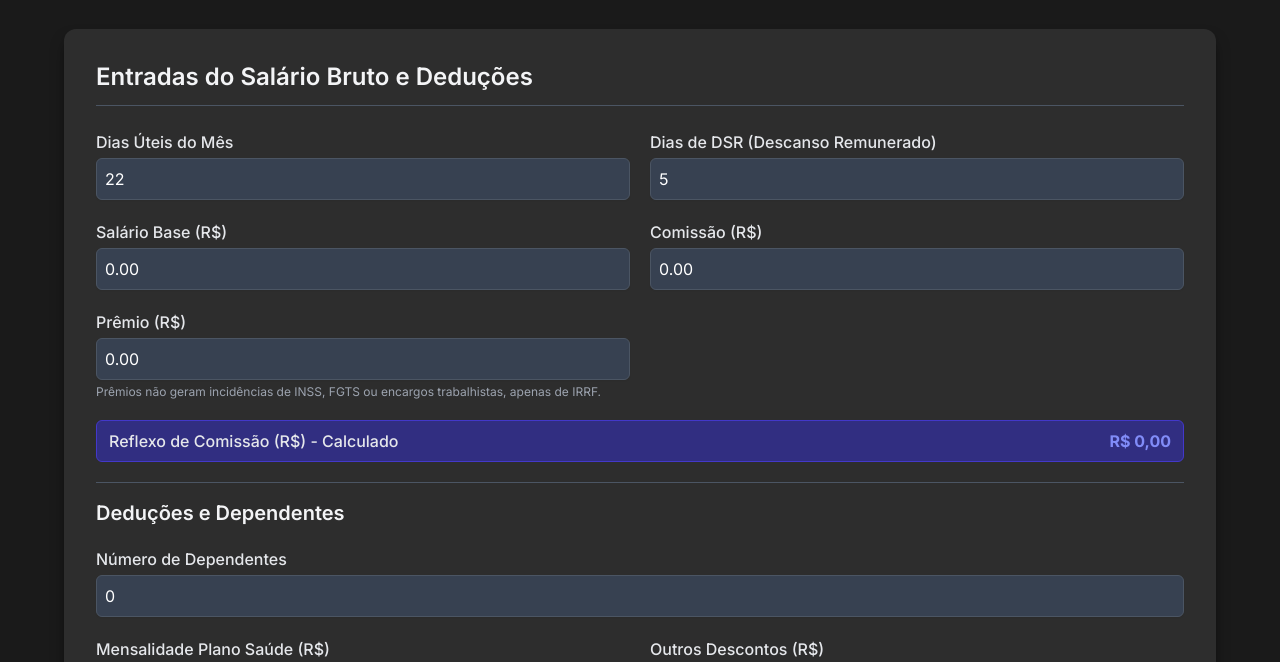
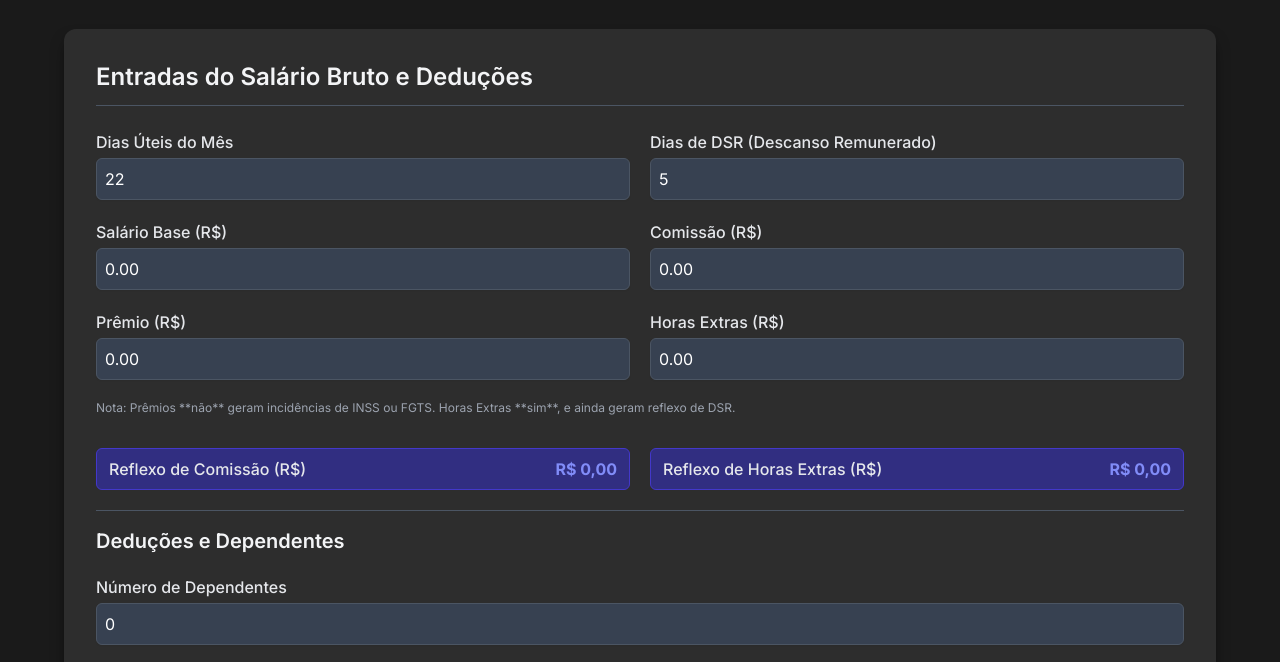
Before and after one commit to CG101010/salario, a plain HTML site: page index.html in a window 1280 px wide. Shown: the part 107-769 px from the top of the page. Drawn offline with nearby package versions, Linux system fonts and the light colour scheme.

Commit message:
Update index.html

```diff
--- a/index.html
+++ b/index.html
@@ -97,19 +97,31 @@
                     <label class="block">
                         <span class="text-gray-200 font-medium">Prêmio (R$)</span>
                         <input type="number" id="premio" class="mt-1 block w-full rounded-md border-gray-600 shadow-sm focus:border-blue-400 focus:ring focus:ring-blue-400 focus:ring-opacity-50 p-2 border bg-gray-700 text-white" value="0.00" min="0" step="0.01">
-                        <p class="text-xs text-gray-400 mt-1">
-                            Prêmios não geram incidências de INSS, FGTS ou encargos trabalhistas, apenas de IRRF.
-                        </p>
                     </label>
-
-                    <!-- Espaço Vazio para alinhamento -->
-                    <div></div>
+                    <!-- NOVO CAMPO: Horas Extras -->
+                    <label class="block">
+                        <span class="text-gray-200 font-medium">Horas Extras (R$)</span>
+                        <input type="number" id="horasExtras" class="mt-1 block w-full rounded-md border-gray-600 shadow-sm focus:border-blue-400 focus:ring focus:ring-blue-400 focus:ring-opacity-50 p-2 border bg-gray-700 text-white" value="0.00" min="0" step="0.01">
+                    </label>
                 </div>
 
-                <!-- DISPLAY DO REFLEXO CALCULADO -->
-                <div class="flex justify-between items-center py-2 px-3 bg-indigo-900 rounded-md border border-indigo-700">
-                    <span class="text-gray-200 font-medium">Reflexo de Comissão (R$) - Calculado</span>
-                    <span id="reflexoComissaoDisplay" class="font-bold text-indigo-400">R$ 0,00</span>
+                <!-- NOTAS SOBRE INCIDÊNCIA DE IMPOSTOS -->
+                <p class="text-xs text-gray-400 -mt-3">
+                    Nota: Prêmios **não** geram incidências de INSS ou FGTS. Horas Extras **sim**, e ainda geram reflexo de DSR.
+                </p>
+
+                <!-- DISPLAY DOS REFLEXOS CALCULADOS (2 COLUNAS) -->
+                <div class="grid sm:grid-cols-2 gap-5 pt-3">
+                    <!-- Reflexo de Comissão -->
+                    <div class="flex justify-between items-center py-2 px-3 bg-indigo-900 rounded-md border border-indigo-700">
+                        <span class="text-gray-200 font-medium">Reflexo de Comissão (R$)</span>
+                        <span id="reflexoComissaoDisplay" class="font-bold text-indigo-400">R$ 0,00</span>
+                    </div>
+                    <!-- NOVO REFLEXO: Horas Extras -->
+                    <div class="flex justify-between items-center py-2 px-3 bg-indigo-900 rounded-md border border-indigo-700">
+                        <span class="text-gray-200 font-medium">Reflexo de Horas Extras (R$)</span>
+                        <span id="reflexoHorasExtrasDisplay" class="font-bold text-indigo-400">R$ 0,00</span>
+                    </div>
                 </div>
 
                 <!-- Grupo de Deduções -->
@@ -167,14 +179,14 @@
                 <!-- Base INSS -->
                 <div class="flex justify-between items-center border-b border-gray-700 pb-2 tooltip-container">
                     <span class="text-gray-400">Base de Cálculo INSS</span>
-                    <span class="tooltip-text">Base INSS = Mínimo entre o Salário de Contribuição (sem prêmios) e o Teto do INSS (R$ 8.157,41).</span>
+                    <span class="tooltip-text">Base INSS = Mínimo entre o Salário de Contribuição (Salário + Comissão + Reflexos + Extras) e o Teto do INSS (R$ 8.157,41).</span>
                     <span id="resultadoBaseINSS" class="font-bold text-gray-200">R$ 0,00</span>
                 </div>
 
                 <!-- Base FGTS -->
                 <div class="flex justify-between items-center border-b border-gray-700 pb-2 tooltip-container">
                     <span class="text-gray-400">Base de Cálculo FGTS</span>
-                    <span class="tooltip-text">A base do FGTS é o Total Bruto (incluindo comissões e DSR, mas excluindo Prêmios).</span>
+                    <span class="tooltip-text">A base do FGTS é o Salário de Contribuição integral (excluindo apenas Prêmios).</span>
                     <span id="resultadoBaseFGTS" class="font-bold text-gray-200">R$ 0,00</span>
                 </div>
 
@@ -354,11 +366,11 @@
             const salarioBase = parseFloat($('salarioBase').value) || 0;
             const comissao = parseFloat($('comissao').value) || 0;
             const premio = parseFloat($('premio').value) || 0;
+            // NOVO CAMPO: Horas Extras
+            const horasExtras = parseFloat($('horasExtras').value) || 0;
+
             const numDependentes = parseInt($('dependentes').value) || 0;
-
-            // Valor do Plano de Saúde para desconto no líquido
             const planoSaude = parseFloat($('planoSaude').value) || 0;
-            // Valor de Outros Descontos
             const outrosDescontos = parseFloat($('outrosDescontos').value) || 0;
 
             // ENTRADAS PARA CÁLCULO DO REFLEXO
@@ -371,14 +383,22 @@
                 // Formula: (Comissão / Dias Úteis) * DSR
                 reflexoComissao = (comissao / diasUteis) * dsr;
             }
-            // Arredonda o reflexo
             reflexoComissao = Math.round(reflexoComissao * 100) / 100;
 
-            // 2. Cálculo do Total Bruto (Inclui Salário Base, Comissão, Reflexo e Prêmio)
-            const totalBruto = salarioBase + comissao + reflexoComissao + premio;
+            // CÁLCULO DO REFLEXO DE HORAS EXTRAS (NOVO)
+            let reflexoHorasExtras = 0;
+            if (diasUteis > 0 && horasExtras > 0) {
+                // Formula: (Horas Extras / Dias Úteis) * DSR
+                reflexoHorasExtras = (horasExtras / diasUteis) * dsr;
+            }
+            reflexoHorasExtras = Math.round(reflexoHorasExtras * 100) / 100;
+
+
+            // 2. Cálculo do Total Bruto (Inclui Salário Base, Comissão, Reflexo, Prêmio, Horas Extras e Reflexo HE)
+            const totalBruto = salarioBase + comissao + reflexoComissao + premio + horasExtras + reflexoHorasExtras;
 
             // 2b. Base Contribuível para INSS e FGTS (EXCLUI PRÊMIO)
-            const baseContribuivel = salarioBase + comissao + reflexoComissao;
+            const baseContribuivel = salarioBase + comissao + reflexoComissao + horasExtras + reflexoHorasExtras;
 
             // 3. Cálculo do INSS
             const baseINSS = Math.min(baseContribuivel, INSS_MAX_CONTRIBUTION_BASE);
@@ -423,6 +443,7 @@
             // 7. Atualiza a interface
             $('resultadoTotalBruto').textContent = formatCurrency(totalBruto);
             $('reflexoComissaoDisplay').textContent = formatCurrency(reflexoComissao);
+            $('reflexoHorasExtrasDisplay').textContent = formatCurrency(reflexoHorasExtras); // NOVO
 
             // Resultados INSS e FGTS
             $('resultadoBaseINSS').textContent = formatCurrency(baseINSS);
@@ -435,7 +456,7 @@
             $('deducaoAplicadaTipo').textContent = deducaoTipo;
             $('resultadoIRRF').textContent = formatCurrency(descontoIRRF);
             $('resultadoPlanoSaude').textContent = formatCurrency(planoSaude);
-            $('resultadoOutrosDescontos').textContent = formatCurrency(outrosDescontos); // Novo
+            $('resultadoOutrosDescontos').textContent = formatCurrency(outrosDescontos);
             $('resultadoTotalDescontos').textContent = formatCurrency(totalDescontos);
             $('resultadoSalarioLiquido').textContent = formatCurrency(salarioLiquido);
         }
```
